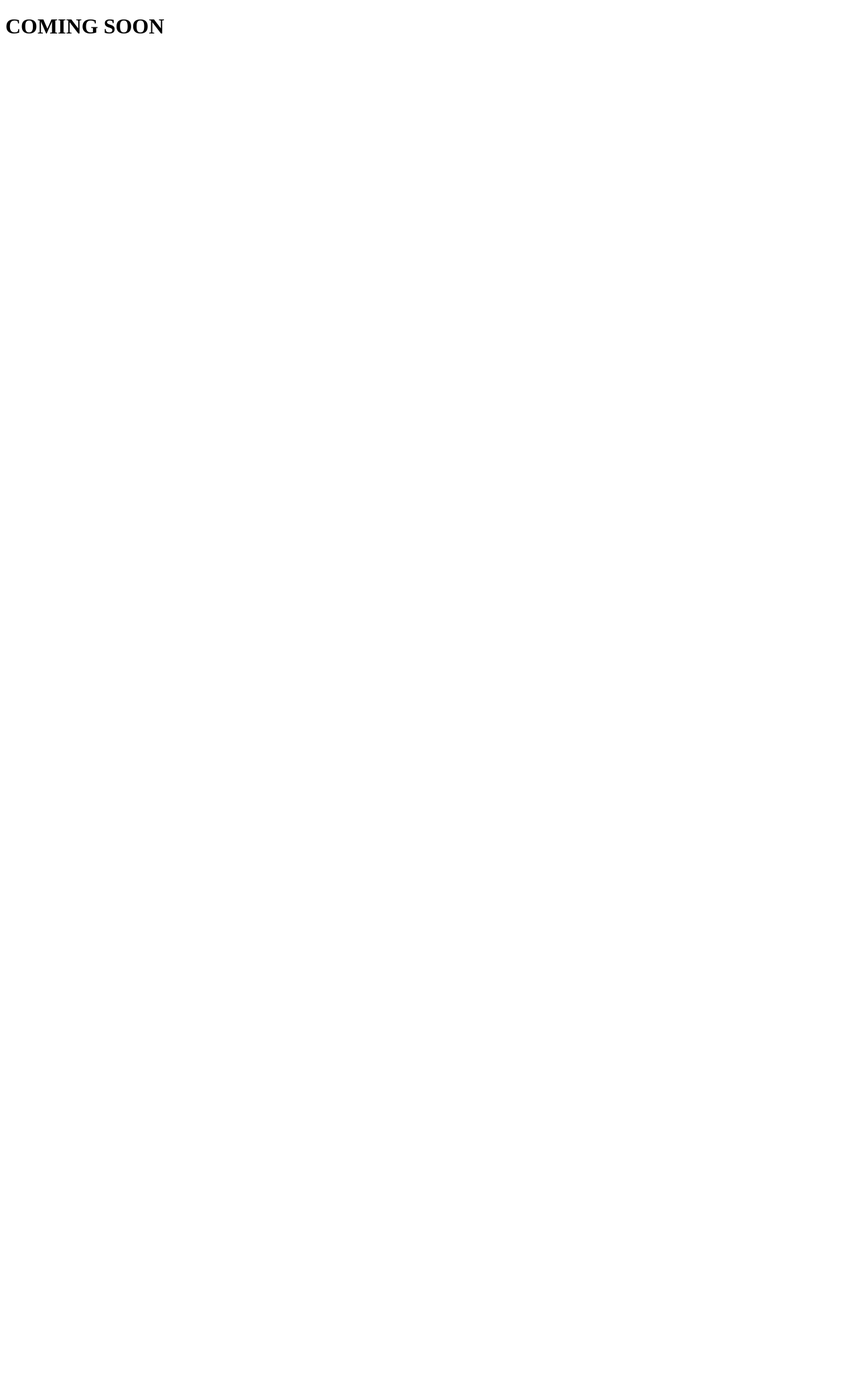
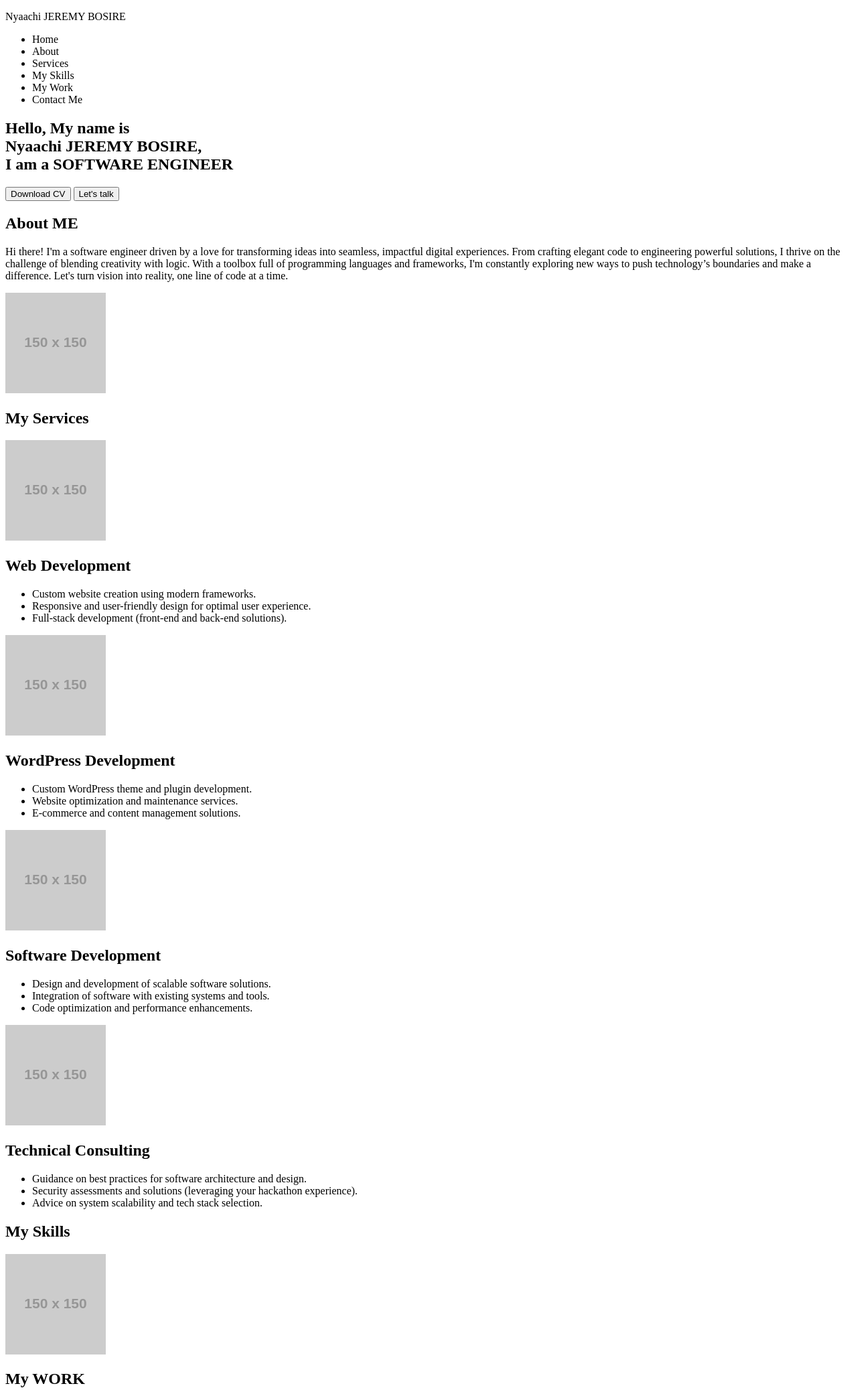
Before and after one commit to Jeremy-Bosire/portfolio, a plain HTML site: page index.html in a window 1280 px wide. Shown: the top 2075 px of the page at 67% size. Before the commit the page ends 800 px from the top, so only its background shows below. Drawn offline with Linux system fonts and the light colour scheme; placeholder pictures from the web are drawn by us.

Commit message:
Created the HTML structure

```diff
--- a/index.html
+++ b/index.html
@@ -3,9 +3,91 @@
 <head>
     <meta charset="UTF-8">
     <meta name="viewport" content="width=device-width, initial-scale=1.0">
+    <link rel="icon" href="images/favicon.png" type="image/png">
     <title>JEREMY BOSIRE</title>
 </head>
 <body>
-    <h1>COMING SOON</h1>
+    <section>
+        <nav>
+            <p>Nyaachi <span>JEREMY BOSIRE</span></p>
+            <ul>
+                <li>Home</li>
+                <li>About</li>
+                <li>Services</li>
+                <li>My Skills</li>
+                <li>My Work</li>
+                <li>Contact Me</li>
+            </ul>
+        </nav>
+        <h1>Hello, My name is <br>Nyaachi <span>JEREMY BOSIRE</span>, <br>I am a SOFTWARE ENGINEER</h1>
+        <button>Download CV</button>
+        <button>Let's talk</button>
+    </section>
+    <section>
+        <h1>About <span>ME</span></h1>
+        <p>Hi there! I'm a software engineer driven by a love for transforming ideas into seamless, impactful digital experiences. From crafting elegant code to engineering powerful solutions, I thrive on the challenge of blending creativity with logic. With a toolbox full of programming languages and frameworks, I'm constantly exploring new ways to push technology’s boundaries and make a difference. Let's turn vision into reality, one line of code at a time.</p>
+        <img src="https://via.placeholder.com/150" alt="Placeholder Image">
+    </section>
+    <section>
+        <h1>My <span>Services</span></h1>
+        <div>
+            <div>
+                <img src="https://via.placeholder.com/150" alt="Placeholder Image"> <!--You can use an Icon instead; Whichever suites you best-->
+                <h2>Web Development</h2>
+                <ul>
+                    <li>Custom website creation using modern frameworks.</li>
+                    <li>Responsive and user-friendly design for optimal user experience.</li>
+                    <li>Full-stack development (front-end and back-end solutions).</li>
+                </ul>
+            </div>
+            <div>
+                <img src="https://via.placeholder.com/150" alt="Placeholder Image"> <!--You can use an Icon instead; Whichever suites you best-->
+                <h2>WordPress Development</h2>
+                <ul>
+                    <li>Custom WordPress theme and plugin development.</li>
+                    <li>Website optimization and maintenance services.</li>
+                    <li>E-commerce and content management solutions.</li>
+                </ul>
+            </div>
+            <div>
+                <img src="https://via.placeholder.com/150" alt="Placeholder Image"> <!--You can use an Icon instead; Whichever suites you best-->
+                <h2>Software Development</h2>
+                <ul>
+                    <li>Design and development of scalable software solutions.</li>
+                    <li>Integration of software with existing systems and tools.</li>
+                    <li>Code optimization and performance enhancements.</li>
+                </ul>
+            </div>
+            <div>
+                <img src="https://via.placeholder.com/150" alt="Placeholder Image"> <!--You can use an Icon instead; Whichever suites you best-->
+                <h2>Technical Consulting</h2>
+                <ul>
+                    <li>Guidance on best practices for software architecture and design.</li>
+                    <li>Security assessments and solutions (leveraging your hackathon experience).</li>
+                    <li>Advice on system scalability and tech stack selection.</li>
+                </ul>
+            </div>
+        </div>
+    </section>
+    <section>
+        <h1>My <span>Skills</span></h1>
+        <img src="https://via.placeholder.com/150" alt="Placeholder Image">
+        <div>
+            <!--Use Images/Icons of the skills that you have-->
+        </div>
+    </section>
+    <section>
+        <h1>My <span>WORK</span></h1>
+        <div>
+            <div><a href="#" target="_blank"><img src="https://via.placeholder.com/150" alt="Placeholder Image"></a></div>
+            <div><a href="#" target="_blank"><img src="https://via.placeholder.com/150" alt="Placeholder Image"></a></div>
+            <div><a href="#" target="_blank"><img src="https://via.placeholder.com/150" alt="Placeholder Image"></a></div>
+            <div><a href="#" target="_blank"><img src="https://via.placeholder.com/150" alt="Placeholder Image"></a></div>
+        </div>
+    </section>
+    <section>
+        <h1>Contact <span>ME</span></h1>
+        <!--Insert Contact Form Here-->
+    </section>
 </body>
 </html>
```
Also changed, not shown: images/favicon.png (added), 1 other file.
